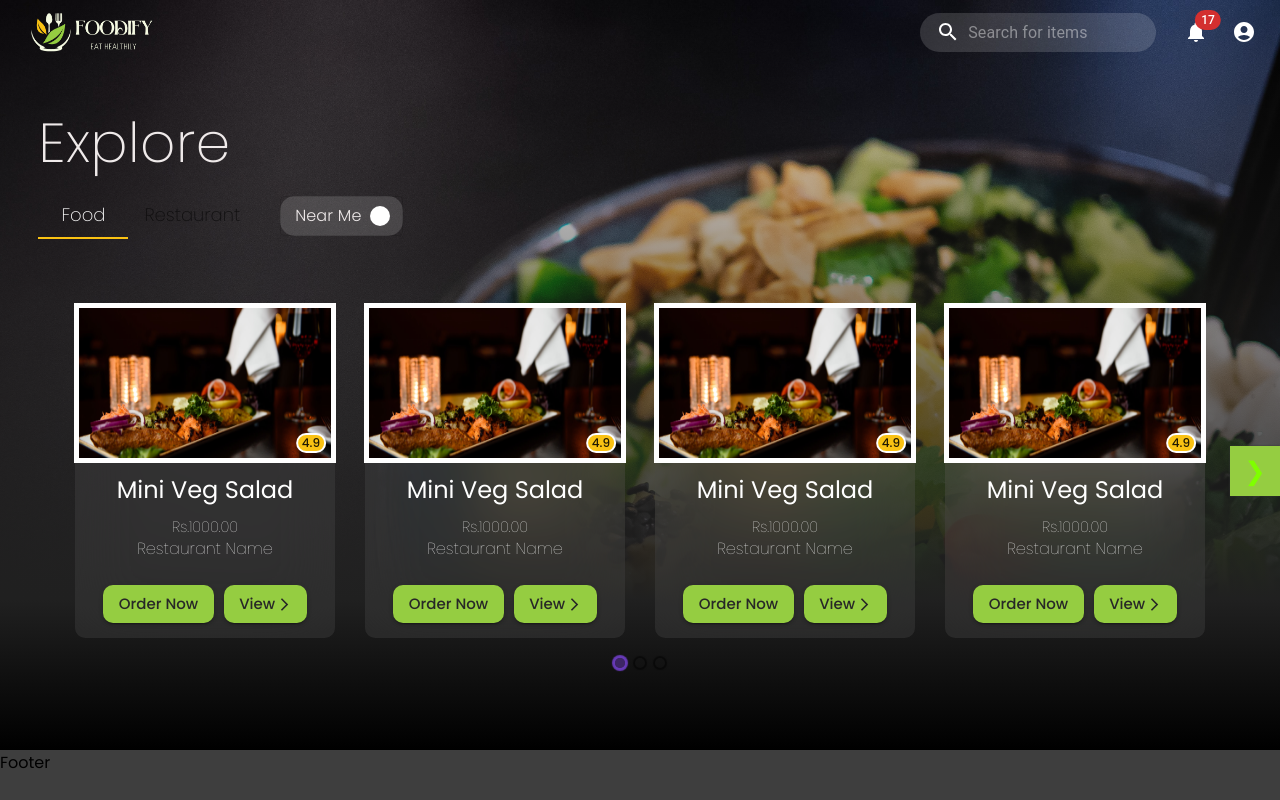
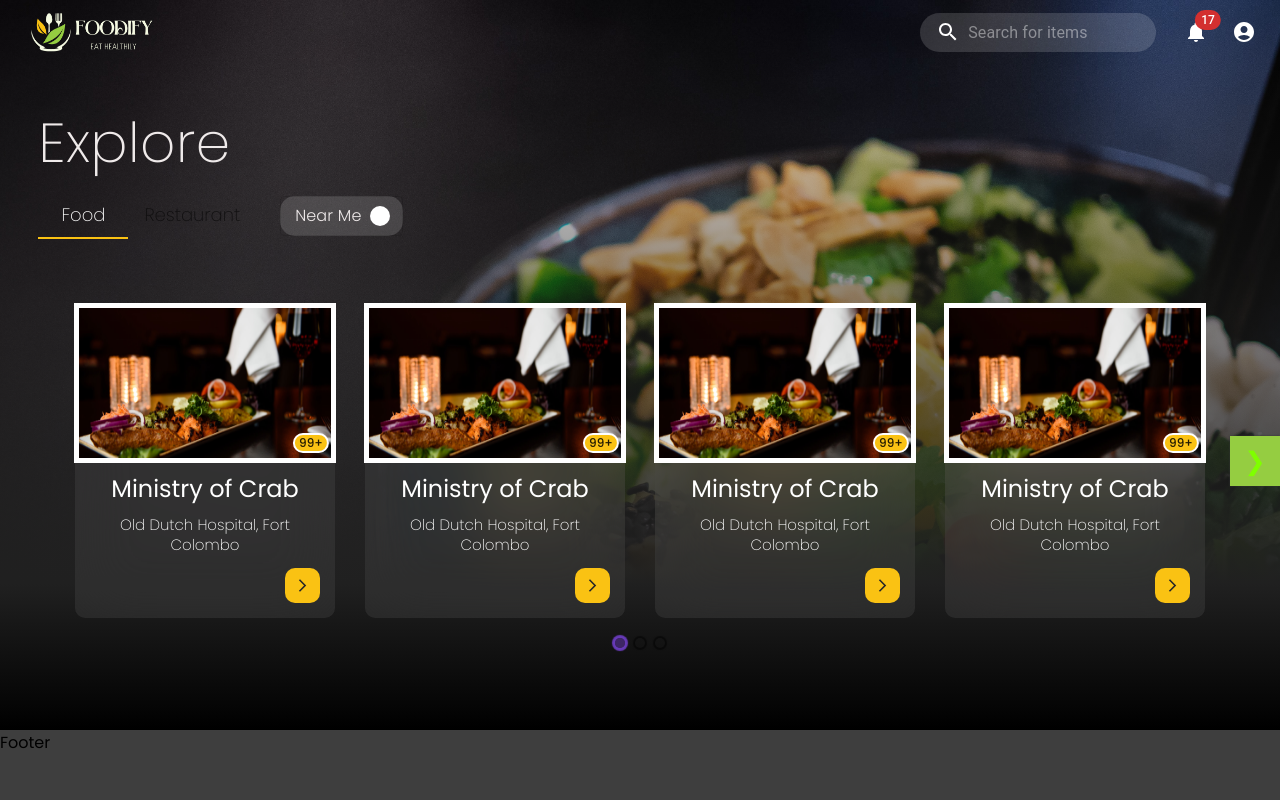
Before and after one commit to NIPUNMADHUSANKA/Foodify, a React (Create React App) app in the folder client/: page /Explore in a window 1280 px wide. Built offline with nearby package versions, Linux system fonts and the light colour scheme.

Commit message:
restaurant cards

```diff
--- a/client/src/components/explore/FoodScroll.js
+++ b/client/src/components/explore/FoodScroll.js
@@ -2,7 +2,7 @@
 import {ThemeProvider, Box, Typography} from '@mui/material';
 import Carousel from 'react-elastic-carousel';
 
-import FoodCard from './FoodCard'
+import FoodCard from './RestaurantCard'
 import theme, { Colours } from '../../assets/theme/theme'; //to use theme provider,need to import this
 import { width } from '@mui/system';
 
@@ -13,7 +13,7 @@
     {width:1200, itemsToShow: 4.5},
 ]
 
-function CardBar(details) {
+function FoodScroll(details) {
 
 
     const X = [1,2,3,4,5,6,7,8,9,10,11,12,];
@@ -41,4 +41,4 @@
     )
   }
 
-  export default CardBar
+export default FoodScroll
--- /dev/null
+++ b/client/src/components/explore/RestaurantCard.js
@@ -0,0 +1,77 @@
+import image from '../../assets/images/foodimages/indian-food-served-on-table.jpg'
+
+import React from 'react'
+import {ThemeProvider,Stack, Typography, Button, Badge, styled} from '@mui/material';
+import theme, { Colours } from '../../assets/theme/theme';
+import IconButton from '@mui/material/IconButton';
+import ArrowForwardIosIcon from '@mui/icons-material/ArrowForwardIos';
+
+// import LatestIcon from '../assets/images/latest_food.png';
+
+const StyledBadge = styled(Badge)(({ theme }) => ({
+  '& .MuiBadge-badge': {
+    right: 25,
+    top: 140,
+    border: `2px solid ${theme.palette.background.paper}`,
+    padding: '0 4px',
+  },
+}));
+
+function FoodCard() {
+  return (
+    <ThemeProvider theme={theme}>
+    <Stack
+        type="button"
+        alignItems="center"
+        justifyContent="center"
+        className="food-card"
+        sx={{
+          backgroundColor:Colours.transparenceGrey,
+          backdropFilter: "blur(30px)",
+          borderRadius:"33px" ,
+          color:Colours.white,
+          borderRadius: '10px',
+          maxWidth: '260px',
+          height: '300px',
+          cursor: 'pointer',
+          display:"Flex",
+          justifyContent: "space-between",
+          paddingBottom: '5%',
+           }}
+    >
+        <StyledBadge color="secondary" badgeContent={"99+"}>
+          <img src={image} alt="food" style={{width:'252px', height:'150px',border: "5px solid #fff"}}/>
+        </StyledBadge>
+        <Typography fontSize="24px" fontWeight="400" mt="-15px">Ministry of Crab</Typography>
+
+
+        <Typography fontSize="15px" textAlign="center" mt="-15px" mb="-10px" fontWeight="200">
+          Old Dutch Hospital, Fort
+        </Typography>
+
+        <Typography fontSize="15px" textAlign="center" mt="-15px" mb="-10px" fontWeight="200">
+          Colombo
+        </Typography>
+
+
+
+          <IconButton variant='contained'
+          style={{
+              borderRadius: 10,
+              backgroundColor: "#FAC213",
+              fontSize: "15px",
+              color:"#272727",
+              padding:"10px 10px",
+              marginLeft: "75%"
+          }}
+          >
+            <ArrowForwardIosIcon fontSize='8px'/>
+          </IconButton>
+
+
+    </Stack>
+    </ThemeProvider>
+  )
+}
+
+export default FoodCard
--- a/client/src/components/restaurant/RestaurantComments.js
+++ b/client/src/components/restaurant/RestaurantComments.js
@@ -13,7 +13,7 @@
 import ListSubheader from '@mui/material/ListSubheader';
 
 
-import { FixedSizeList, ListChildComponentProps } from 'react-window';
+// import { FixedSizeList, ListChildComponentProps } from 'react-window';
 
 
 // -------using props to put random images using props------------------------
```
Also changed, not shown: client/src/assets/css/Home.css (line endings or trailing spaces).
